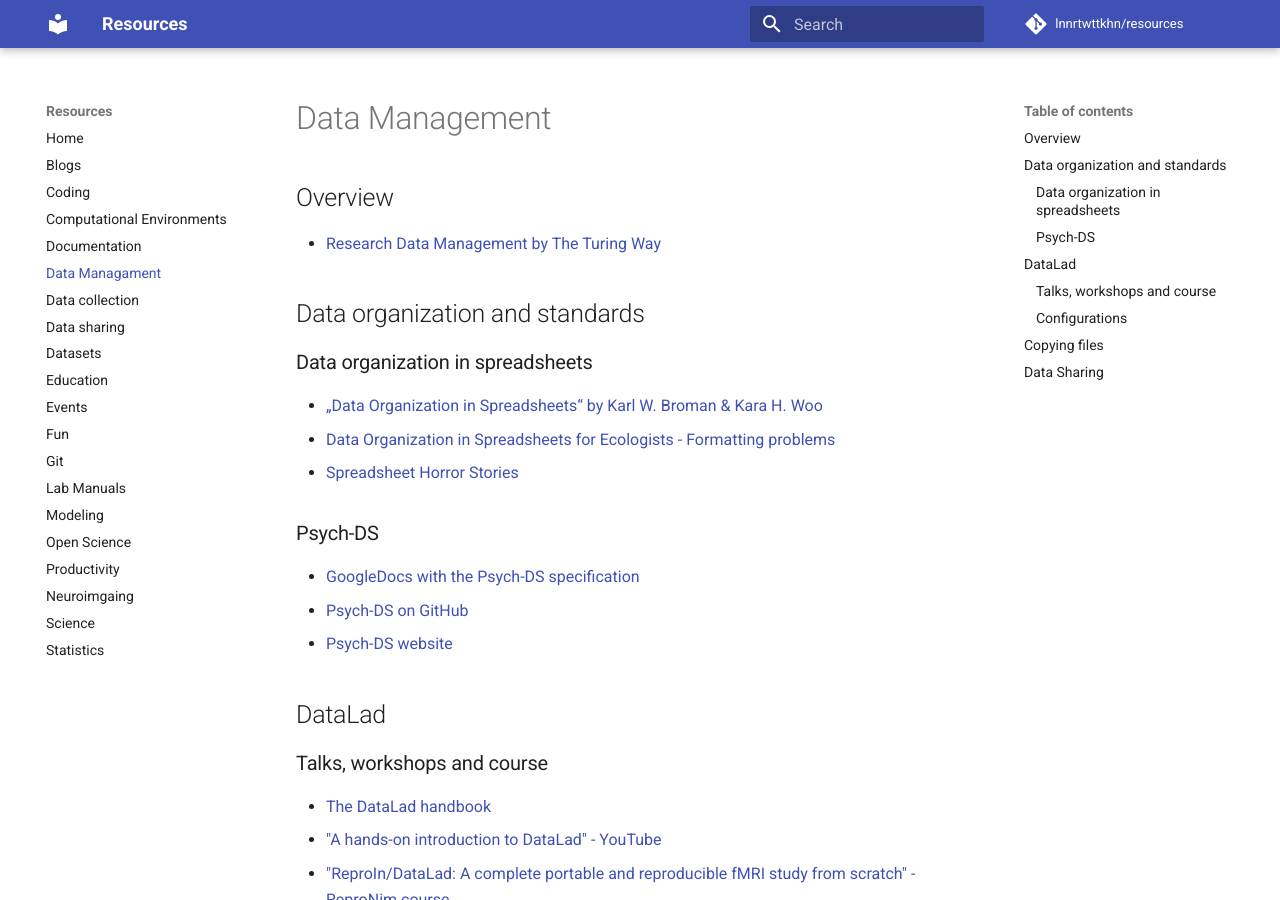
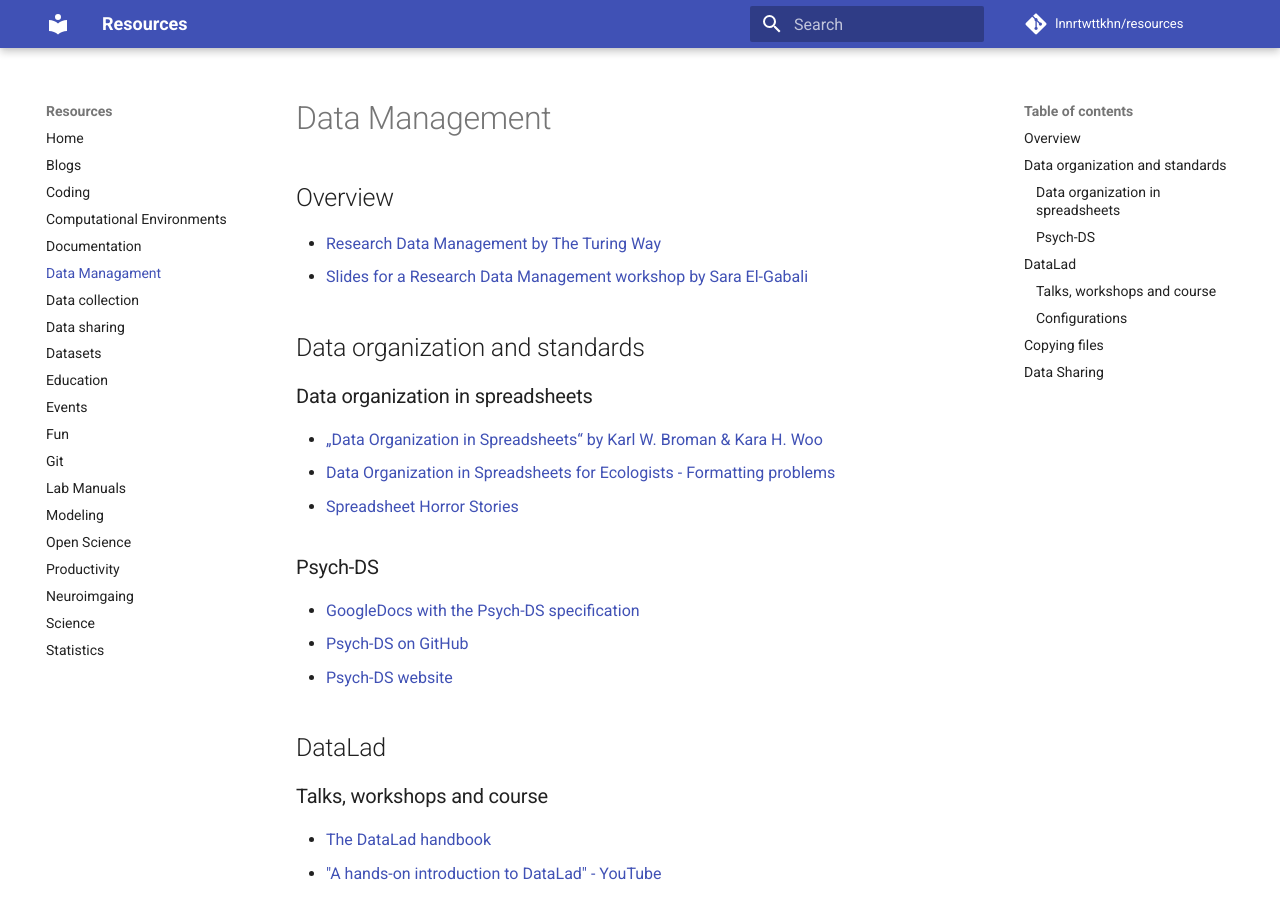
Before and after one commit to lnnrtwttkhn/resources, an MkDocs documentation site: the page built from docs/data-management.md, in a window 1280 px wide and 900 px high. Built offline with MkDocs 1.6.1 and Material for MkDocs 9.7.7, drawn with Linux system fonts in a browser that asks for light colours; comment, search, counter and statistics services are not loaded.

Commit message:
add slides of rdm workshop

```diff
--- a/docs/data-management.md
+++ b/docs/data-management.md
@@ -3,7 +3,7 @@
 ## Overview
 
 - [Research Data Management by The Turing Way](https://the-turing-way.netlify.app/reproducible-research/rdm.html)
-
+- [Slides for a Research Data Management workshop by Sara El-Gabali](https://zenodo.org/record/4562630#.YoJf3ZNBw-Q)
 
 ## Data organization and standards
 
```
